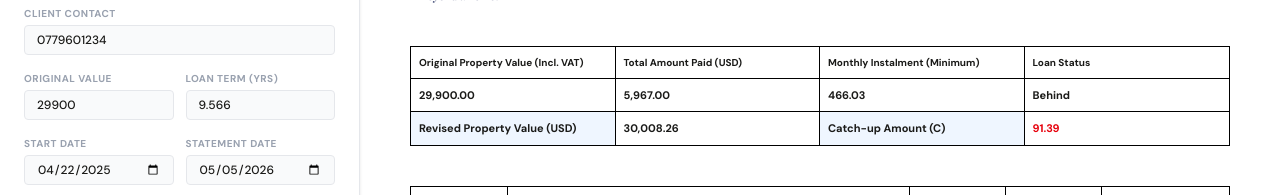
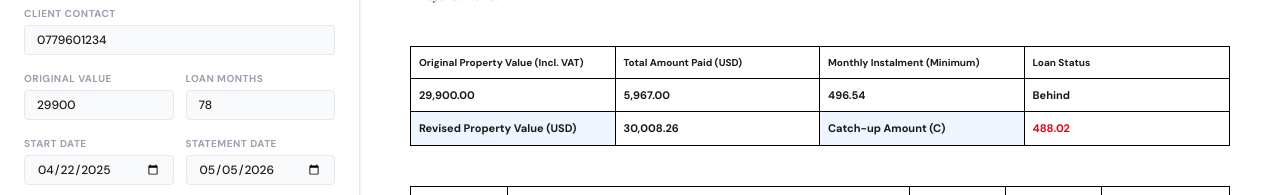
Before and after one commit to Five-Two-Two-Five/Northgate-statement-Sim, a React (Vite) app: page / in a window 1280 px wide. Shown: the part 258-453 px from the top of the page. Built offline with nearby package versions, Linux system fonts and the light colour scheme.

Commit message:
Refactor loan term to loan months and add monthly instalment calculation

```diff
--- a/src/App.tsx
+++ b/src/App.tsx
@@ -27,7 +27,7 @@ const DEFAULT_CONFIG: SimulationConfig = {
   vatRate: 15.5,
   vatDate: '2026-01-01',
   bookingFee: 0,
-  loanTerm: 9.566,
+  loanMonths: 78,
 };
 
 const DEFAULT_PAYMENTS: Payment[] = [
@@ -94,6 +94,22 @@ const getMonthLabel = (date: Date) =>
     year: 'numeric',
   });
 
+const calculateMonthlyInstalment = (principal: number, annualRatePercent: number, loanMonths: number) => {
+  if (principal <= 0 || loanMonths <= 0) {
+    return null;
+  }
+
+  if (annualRatePercent === 0) {
+    return Number((principal / loanMonths).toFixed(2));
+  }
+
+  const monthlyRate = annualRatePercent / 100 / 12;
+  const growthFactor = Math.pow(1 + monthlyRate, loanMonths);
+  const payment = principal * ((monthlyRate * growthFactor) / (growthFactor - 1));
+
+  return Number(payment.toFixed(2));
+};
+
 export default function App() {
   const [client, setClient] = useState(DEFAULT_CLIENT);
   const [config, setConfig] = useState(DEFAULT_CONFIG);
@@ -131,9 +147,9 @@ export default function App() {
 
   const result = useMemo<SimulationResult | null>(() => {
     const {propValue, startDate} = client;
-    const {stmtDate, annualRate, vatRate, vatDate, bookingFee, loanTerm} = config;
+    const {stmtDate, annualRate, vatRate, vatDate, bookingFee, loanMonths} = config;
 
-    if (!startDate || !stmtDate || propValue <= 0 || loanTerm <= 0) {
+    if (!startDate || !stmtDate || propValue <= 0 || loanMonths <= 0) {
       return null;
     }
 
@@ -148,10 +164,12 @@ export default function App() {
     const vatRateDecimal = vatRate / 100;
     const dailyRate = annualRateDecimal / 365;
     const dueDay = start.getDate();
-    const minimumInstalment = Number(
-      ((propValue * annualRateDecimal) / 12 + propValue / (loanTerm * 12)).toFixed(2),
-    );
+    const minimumInstalment = calculateMonthlyInstalment(propValue, annualRate, loanMonths);
     const instalmentsDue = monthsElapsed(startDate, stmtDate);
+
+    if (minimumInstalment === null) {
+      return null;
+    }
 
     let balance = propValue;
     let totalPaid = 0;
@@ -403,12 +421,12 @@ export default function App() {
                   onChange={(event) => setClient({...client, propValue: Number(event.target.value)})}
                 />
               </Field>
-              <Field label="Loan Term (Yrs)">
+              <Field label="Loan Months">
                 <input
                   type="number"
-                  step="0.001"
-                  value={config.loanTerm}
-                  onChange={(event) => setConfig({...config, loanTerm: Number(event.target.value)})}
+                  min="1"
+                  value={config.loanMonths}
+                  onChange={(event) => setConfig({...config, loanMonths: Number(event.target.value)})}
                 />
               </Field>
             </div>
@@ -700,8 +718,8 @@ export default function App() {
                     <div className="grid grid-cols-2 gap-4">
                       <BreakdownCard
                         title="M - Min. Monthly Instalment"
-                        formula="(V x r / 12) + (V / (T x 12))"
-                        logic="Monthly interest floor plus straight-line principal amortisation across the loan term."
+                        formula="P x ((r x (1 + r)^n) / ((1 + r)^n - 1))"
+                        logic="Standard amortized payment using original property value, monthly rate, and manual loan months."
                         result={`$${formatMoney(result.minMonthlyInstalment)}`}
                       />
                       <BreakdownCard
--- a/src/types.ts
+++ b/src/types.ts
@@ -19,7 +19,7 @@ export interface SimulationConfig {
   vatRate: number;
   vatDate: string;
   bookingFee: number;
-  loanTerm: number;
+  loanMonths: number;
 }
 
 export enum AccountStatus {
```
Also changed, not shown: 1 other file (tests, documents, lock files or other folders).
